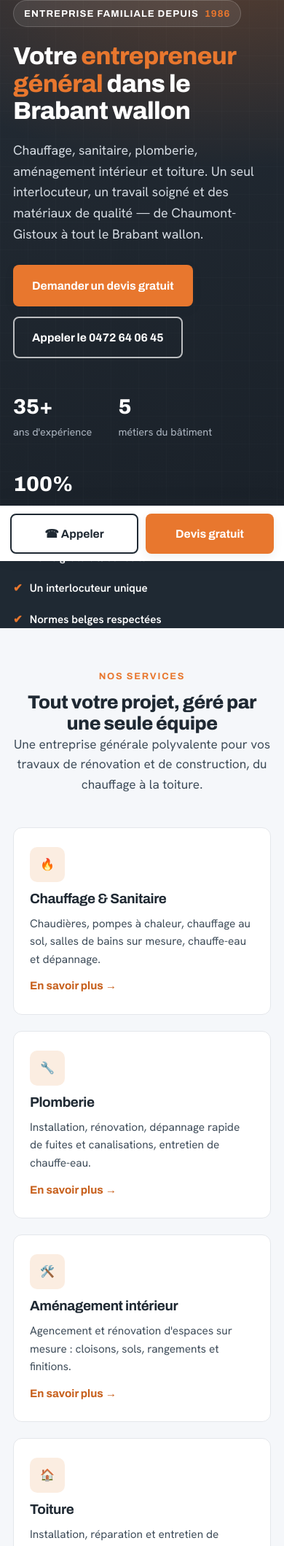
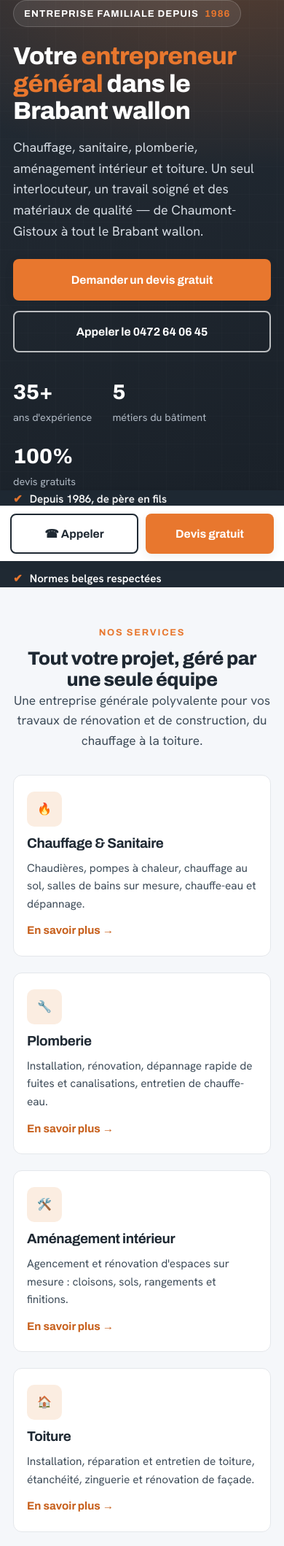
Before and after one commit to Djaaym/entreprises-wauters, a PHP site: page /index.html in a window 390 px wide. Shown: the part 75-2194 px from the top of the page at 73% size. Run offline with PHP 8.4, Linux system fonts and the light colour scheme.

Commit message:
Améliore les paddings et espacements sur mobile
- Hero : réduit l'espace vertical excessif sur mobile (92/84px -> 52/56px)
- Boutons CTA (hero, cta-inline, bande CTA) en pleine largeur et empilés
  pour des cibles tactiles plus grandes et un alignement homogène
- Réduit les marges entre sections et l'en-tête de section
- Ajuste les paddings des cartes, du formulaire et des cartes de contact
  sur petits écrans
- Réserve l'espace de la barre d'appel mobile (safe-area incluse)

```diff
--- a/assets/css/styles.css
+++ b/assets/css/styles.css
@@ -137,6 +137,7 @@ h3 { font-size: 1.18rem; font-weight: 700; }
   background-size: 38px 38px;
 }
 .hero__inner { position: relative; padding: 92px 0 84px; max-width: 760px; }
+.hero__inner > * { min-width: 0; }
 .hero h1 { font-size: clamp(2.1rem, 6vw, 3.5rem); color: #fff; }
 .hero h1 .accent { color: var(--accent); }
 .hero__sub { margin: 20px 0 28px; font-size: 1.12rem; color: #D5DBE2; max-width: 56ch; }
@@ -422,14 +423,34 @@ a.zone:hover { border-color: var(--accent); color: var(--accent-dark); }
   }
   .nav.is-open a { padding: 13px 0; border-bottom: 1px solid var(--line); font-size: 1.02rem; }
 
-  .section { padding: 52px 0; }
-  .footer__grid { grid-template-columns: 1fr; }
-  body { padding-bottom: 64px; } /* room for call bar */
+  .section { padding: 48px 0; }
+  .section__head { margin-bottom: 32px; }
+  .footer__grid { grid-template-columns: 1fr; gap: 28px; }
+  body { padding-bottom: 76px; } /* room for call bar */
+
+  /* Hero : moins d'espace vertical sur mobile */
+  .hero__inner { padding: 52px 0 56px; }
+  .hero--page .hero__inner { padding: 44px 0 44px; }
+  .hero__sub { margin: 16px 0 24px; }
+  .hero__stats { gap: 22px 32px; margin-top: 32px; }
+
+  /* CTA : boutons pleine largeur et empilés pour de meilleures cibles tactiles */
+  .hero__actions { flex-direction: column; align-items: stretch; }
+  .hero__actions .btn { width: 100%; justify-content: center; }
+
+  .cta-inline { flex-direction: column; align-items: stretch; gap: 12px; padding: 20px; }
+  .cta-inline p { margin-right: 0; }
+  .cta-inline .btn { width: 100%; justify-content: center; }
+
+  .ctaband__inner { padding: 40px 0; gap: 22px; }
+  .ctaband__actions { flex-direction: column; align-items: stretch; width: 100%; }
+  .ctaband__actions .btn { width: 100%; justify-content: center; }
 
   .mobilebar {
     display: grid; grid-template-columns: 1fr 1fr; gap: 10px;
     position: fixed; left: 0; right: 0; bottom: 0; z-index: 60;
     background: #fff; border-top: 1px solid var(--line); padding: 10px 14px;
+    padding-bottom: calc(10px + env(safe-area-inset-bottom, 0px));
     box-shadow: 0 -6px 20px rgba(31,41,51,.1);
   }
   .mobilebar .btn { width: 100%; justify-content: center; padding: 13px; }
@@ -437,11 +458,16 @@ a.zone:hover { border-color: var(--accent); color: var(--accent-dark); }
 
 @media (max-width: 420px) {
   .cards, .cards--3, .cards--2 { grid-template-columns: 1fr; }
-  .trust__row { grid-template-columns: 1fr; }
+  .trust__row { grid-template-columns: 1fr; gap: 12px; }
   .gallery { grid-template-columns: 1fr; }
   .portfolio { grid-template-columns: 1fr; }
   .container { padding: 0 18px; }
   .logo__img { height: 30px; }
+
+  .card { padding: 22px 18px; }
+  .contact-card { padding: 18px; gap: 12px; }
+  .form { padding: 22px 18px; }
+  .hero__stats { gap: 18px 28px; }
 }
 
 /* reduce motion */
```
